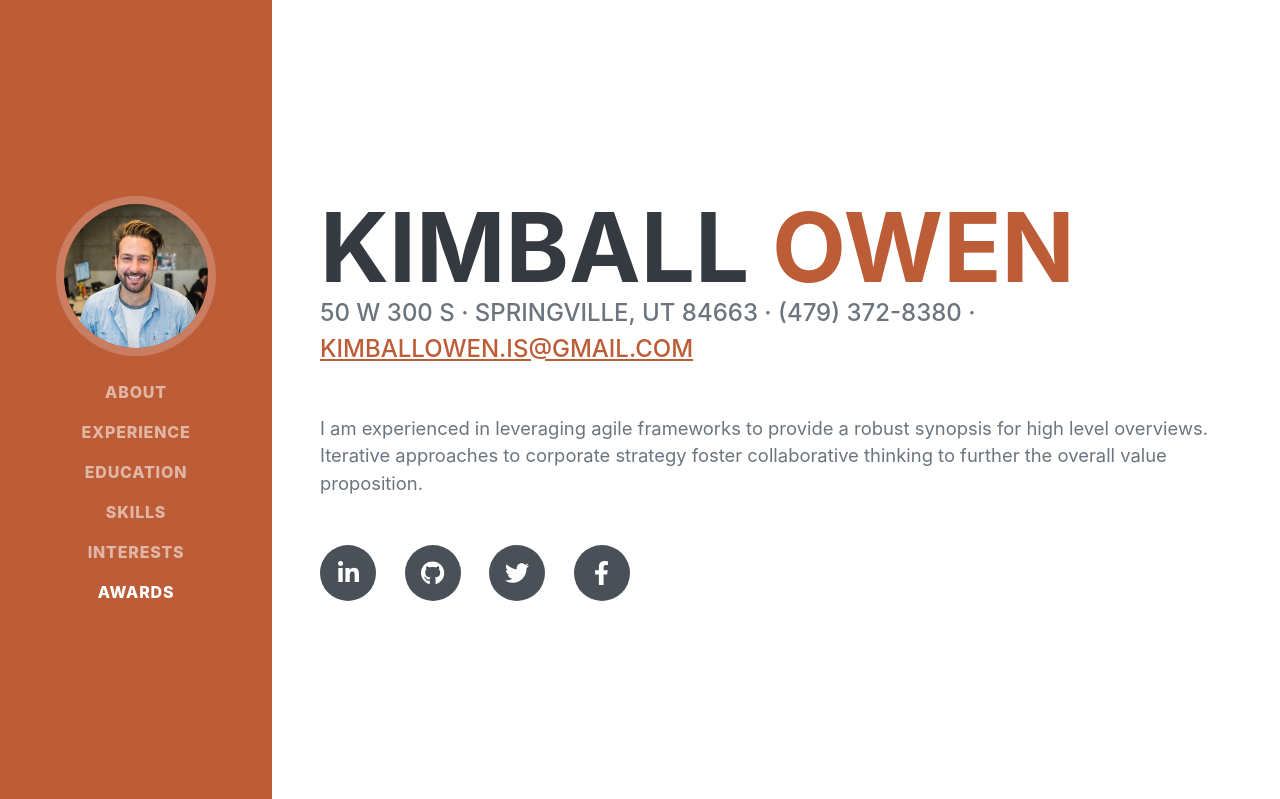
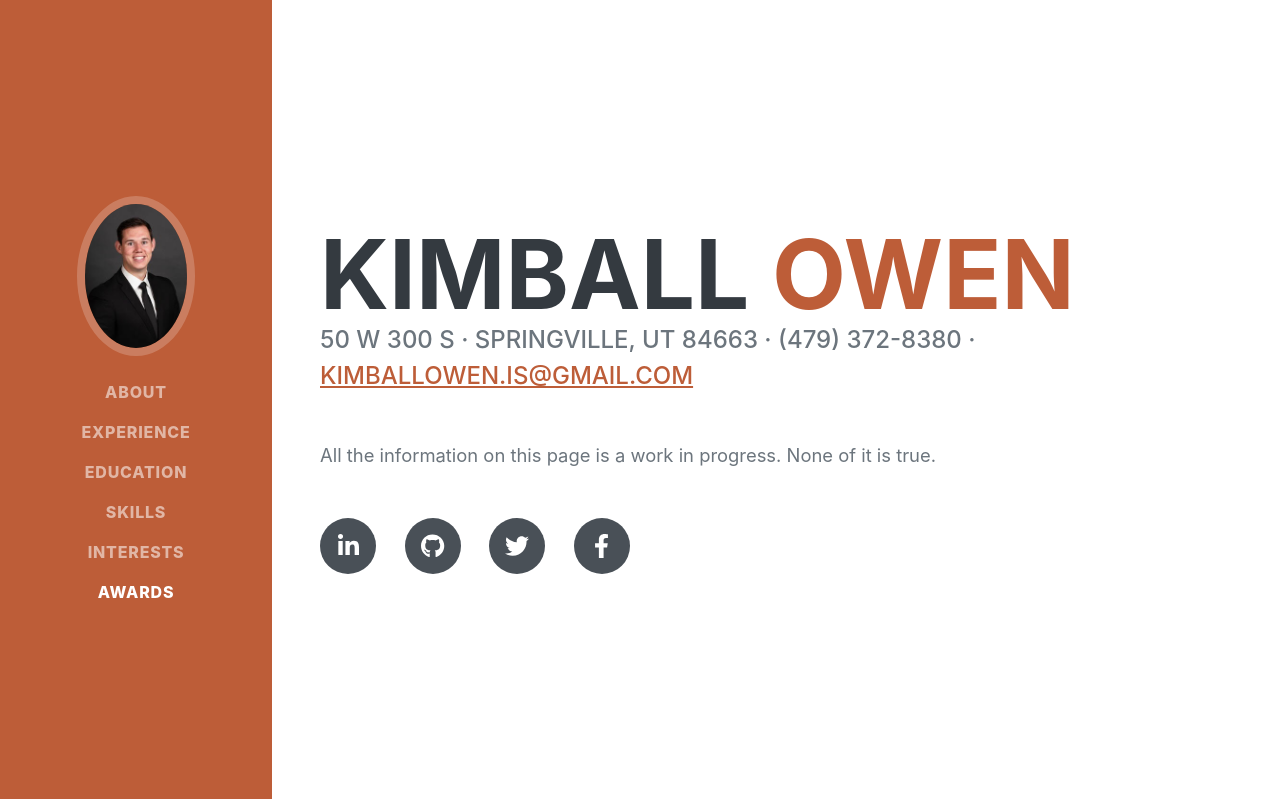
Before and after one commit to owenk7/MyWebsite, a Django app: page / in a window 1280 px wide. Shown: the top 799 px of the page. Run offline with Django 4.2, Linux system fonts and the light colour scheme; some libraries are stand-ins or nearby versions; some web fonts are replaced.

Commit message:
new changes to MyWebsite

```diff
--- a/templates/base.html
+++ b/templates/base.html
@@ -23,7 +23,7 @@
         <nav class="navbar navbar-expand-lg navbar-dark bg-primary fixed-top" id="sideNav">
             <a class="navbar-brand js-scroll-trigger" href="#page-top">
                 <span class="d-block d-lg-none">Kimball Owen</span>
-                <span class="d-none d-lg-block"><img class="img-fluid img-profile rounded-circle mx-auto mb-2" src="{% static 'img/profile.jpg' %}" alt="..." /></span>
+                <span class="d-none d-lg-block"><img class="img-fluid img-profile rounded-circle mx-auto mb-2" src="{% static 'img/profilepic.jpg' %}" alt="..." /></span>
             </a>
             <button class="navbar-toggler" type="button" data-bs-toggle="collapse" data-bs-target="#navbarResponsive" aria-controls="navbarResponsive" aria-expanded="false" aria-label="Toggle navigation"><span class="navbar-toggler-icon"></span></button>
             <div class="collapse navbar-collapse" id="navbarResponsive">
@@ -50,7 +50,7 @@
                         50 W 300 S · Springville, UT 84663 · (479) 372-8380 ·
                         <a href="mailto:kimballowen.is@gmail.com">kimballowen.is@gmail.com</a>
                     </div>
-                    <p class="lead mb-5">I am experienced in leveraging agile frameworks to provide a robust synopsis for high level overviews. Iterative approaches to corporate strategy foster collaborative thinking to further the overall value proposition.</p>
+                    <p class="lead mb-5">All the information on this page is a work in progress. None of it is true.</p>
                     <div class="social-icons">
                         <a class="social-icon" href="#!"><i class="fab fa-linkedin-in"></i></a>
                         <a class="social-icon" href="#!"><i class="fab fa-github"></i></a>
```
Also changed, not shown: MyWebsite/static/img/profile.jpg (deleted), MyWebsite/static/img/profilepic.jpg (added), static/img/profile.jpg (deleted), static/img/profilepic.jpg (added).
